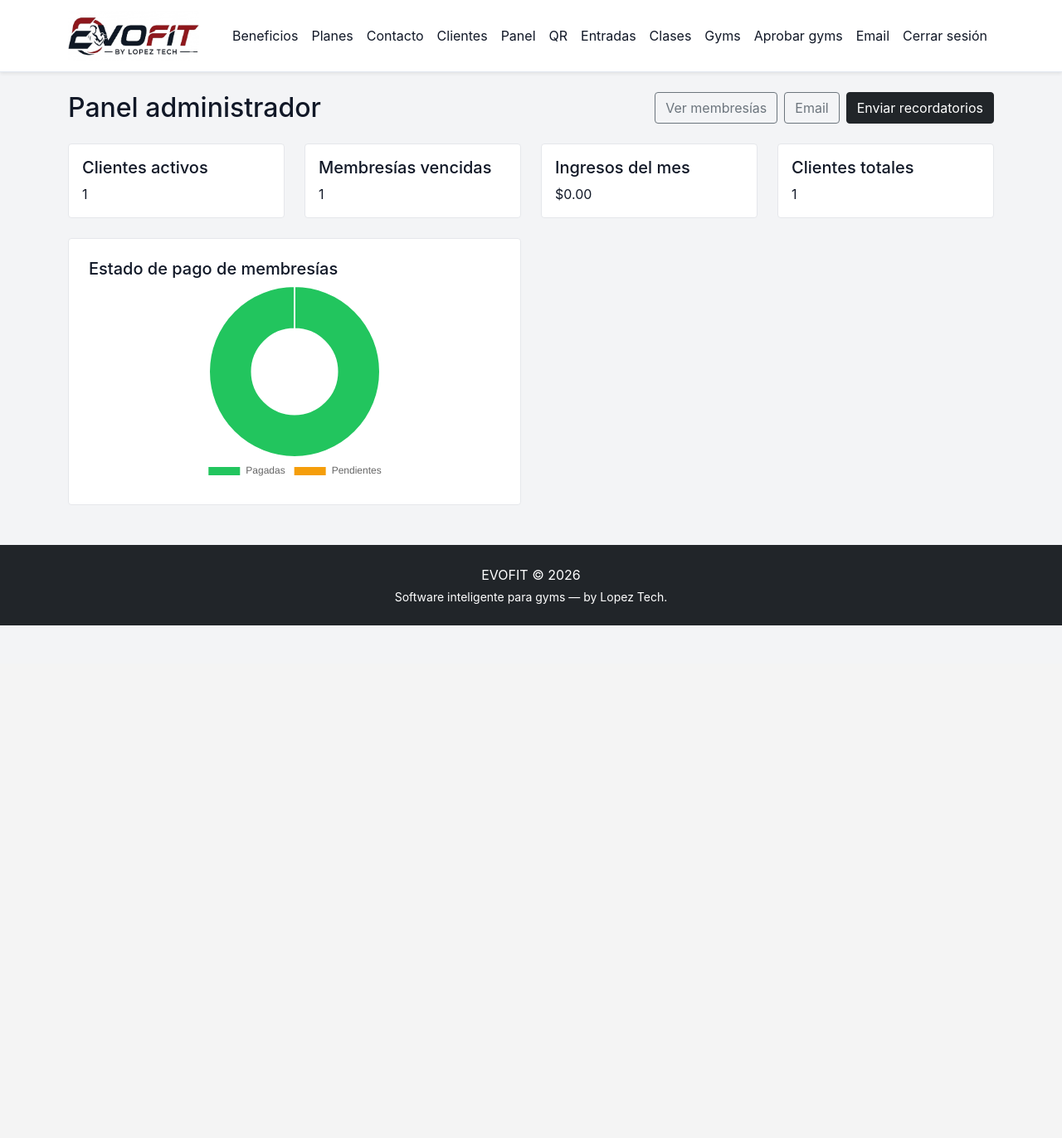
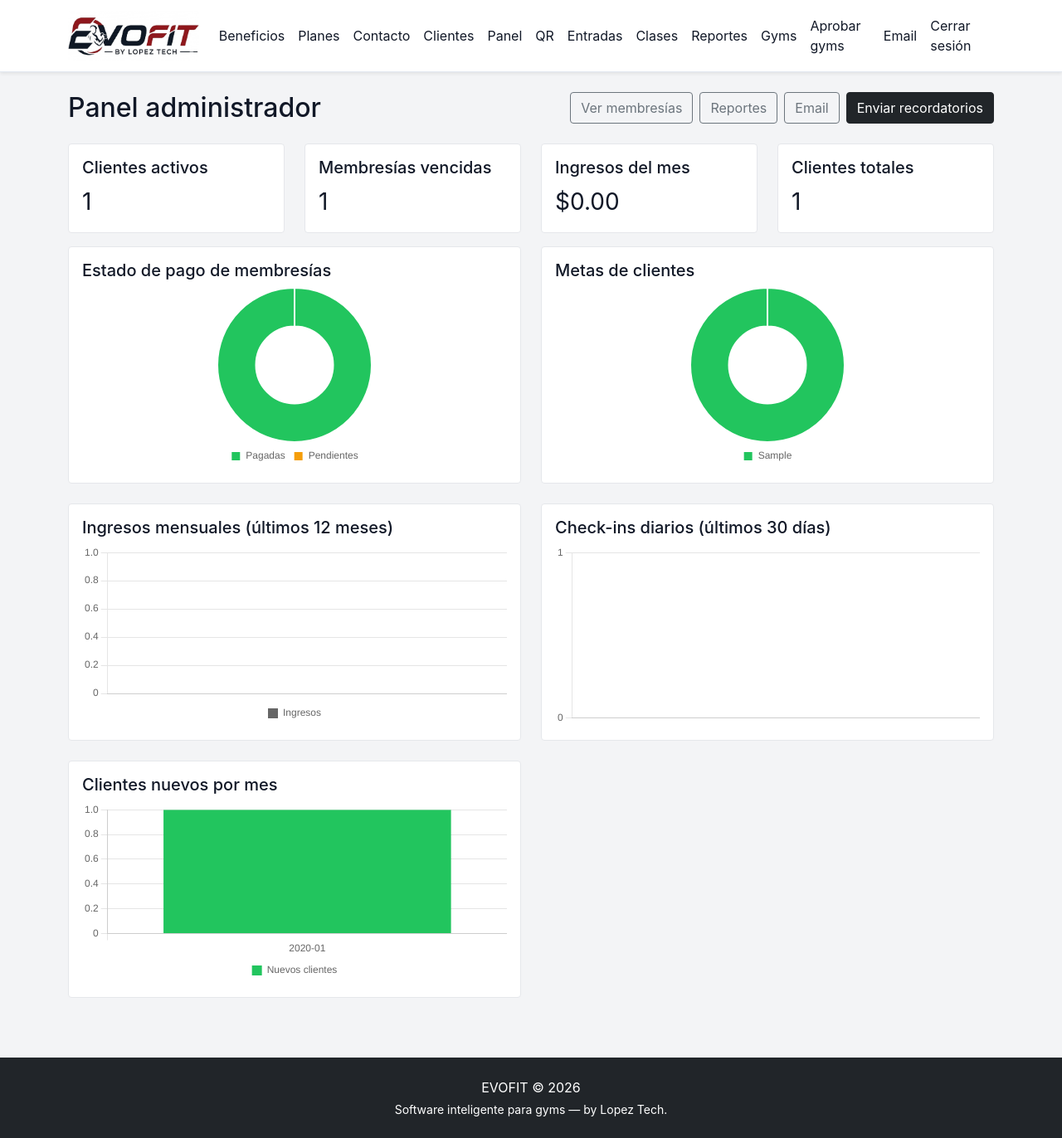
Before and after one commit to LopezTechLT/evofit, a Flask app: page /dashboard in a window 1280 px wide. Shown: the whole page at 83% size. Before the commit the page ends 754 px from the top, so only its background shows below. Run offline with Flask 3, Linux system fonts and the light colour scheme; a user stored in the database is signed in; tables that the repository leaves empty hold one stand-in row (values such as "Sample post").

Commit message:
Add advanced dashboard charts and Excel/PDF reports

```diff
--- a/backend/routes/admin.py
+++ b/backend/routes/admin.py
@@ -28,17 +28,12 @@ def dashboard():
     if current_user.role == 'user':
         return redirect(url_for('main.client_dashboard'))
     gym_id = get_current_gym_id()
+    now = datetime.utcnow()
     # Active clients
     active_clients = Client.query.filter(Client.gym_id == gym_id, Client.membership_status.in_(['active', 'activo'])).count()
-
-    # Expired memberships
-    expired = Membership.query.filter(Membership.gym_id == gym_id, Membership.end_date < datetime.utcnow()).count()
-
-    # Monthly revenue
-    month_start = datetime.utcnow().replace(day=1)
+    expired = Membership.query.filter(Membership.gym_id == gym_id, Membership.end_date < now).count()
+    month_start = now.replace(day=1)
     monthly_revenue = db.session.query(func.sum(Payment.amount)).filter(Payment.gym_id == gym_id, Payment.date >= month_start).scalar() or 0
-
-    # Total clients in the system
     total_clients = Client.query.filter_by(gym_id=gym_id).count()
 
     memberships = Membership.query.filter_by(gym_id=gym_id).all()
@@ -52,13 +47,83 @@ def dashboard():
         else:
             pending_memberships += 1
 
+    # --- Chart data ---
+    one_year_ago = now - timedelta(days=365)
+    thirty_days_ago = now - timedelta(days=30)
+
+    # Monthly revenue last 12 months
+    rev_rows = db.session.query(
+        func.strftime('%Y-%m', Payment.date).label('month'),
+        func.sum(Payment.amount).label('total')
+    ).filter(Payment.gym_id == gym_id, Payment.date >= one_year_ago).group_by('month').order_by('month').all()
+    rev_months = [r.month for r in rev_rows]
+    rev_totals = [float(r.total) for r in rev_rows]
+
+    # Check-ins last 30 days
+    ci_rows = db.session.query(
+        func.date(CheckIn.timestamp).label('day'),
+        func.count(CheckIn.id).label('count')
+    ).filter(CheckIn.gym_id == gym_id, CheckIn.timestamp >= thirty_days_ago).group_by('day').order_by('day').all()
+    ci_days = [r.day for r in ci_rows]
+    ci_counts = [r.count for r in ci_rows]
+
+    # New clients per month
+    nc_rows = db.session.query(
+        func.strftime('%Y-%m', Client.registration_date).label('month'),
+        func.count(Client.id).label('count')
+    ).filter(Client.gym_id == gym_id).group_by('month').order_by('month').all()
+    nc_months = [r.month for r in nc_rows]
+    nc_counts = [r.count for r in nc_rows]
+
+    # Goal distribution
+    goal_rows = db.session.query(Client.goal, func.count(Client.id)).filter(
+        Client.gym_id == gym_id, Client.goal.isnot(None), Client.goal != ''
+    ).group_by(Client.goal).all()
+    goal_labels = [r[0] for r in goal_rows]
+    goal_data = [r[1] for r in goal_rows]
+
     return render_template('dashboard.html',
-                         active_clients=active_clients,
-                         expired=expired,
-                         monthly_revenue=monthly_revenue,
-                         total_clients=total_clients,
-                         paid_memberships=paid_memberships,
-                         pending_memberships=pending_memberships)
+                         active_clients=active_clients, expired=expired,
+                         monthly_revenue=monthly_revenue, total_clients=total_clients,
+                         paid_memberships=paid_memberships, pending_memberships=pending_memberships,
+                         rev_months=rev_months, rev_totals=rev_totals,
+                         ci_days=ci_days, ci_counts=ci_counts,
+                         nc_months=nc_months, nc_counts=nc_counts,
+                         goal_labels=goal_labels, goal_data=goal_data)
+
+
+@admin.route('/reports')
+@login_required
+def reports():
+    if current_user.role == 'user':
+        return redirect(url_for('main.client_dashboard'))
+    return render_template('reports.html')
+
+
+@admin.route('/export/<string:type>')
+@login_required
+def export(type):
+    if current_user.role == 'user':
+        return redirect(url_for('main.client_dashboard'))
+    from flask import Response
+    from backend.utils.reports import export_clients_excel, export_payments_excel, export_checkins_excel
+    gym_id = get_current_gym_id()
+    filename_map = {'clientes': ('clientes.xlsx', export_clients_excel),
+                    'pagos': ('pagos.xlsx', export_payments_excel),
+                    'entradas': ('entradas.xlsx', export_checkins_excel)}
+    if type not in filename_map:
+        flash('Tipo de reporte inválido.', 'danger')
+        return redirect(url_for('admin.reports'))
+    fn, exporter = filename_map[type]
+    if type == 'clientes':
+        data = Client.query.filter_by(gym_id=gym_id).order_by(Client.name).all()
+    elif type == 'pagos':
+        data = Payment.query.filter_by(gym_id=gym_id).order_by(Payment.date.desc()).all()
+    else:
+        data = CheckIn.query.filter_by(gym_id=gym_id).order_by(CheckIn.timestamp.desc()).all()
+    buf = exporter(data)
+    return Response(buf.getvalue(), mimetype='application/vnd.openxmlformats-officedocument.spreadsheetml.sheet',
+                    headers={'Content-Disposition': f'attachment; filename={fn}'})
 
 @admin.route('/memberships')
 @login_required
--- a/backend/templates/base.html
+++ b/backend/templates/base.html
@@ -42,6 +42,7 @@
                             <li class="nav-item"><a class="nav-link" href="{{ url_for('main.escaner') }}">QR</a></li>
                             <li class="nav-item"><a class="nav-link" href="{{ url_for('main.checkins') }}">Entradas</a></li>
                             <li class="nav-item"><a class="nav-link" href="{{ url_for('admin.classes') }}">Clases</a></li>
+                            <li class="nav-item"><a class="nav-link" href="{{ url_for('admin.reports') }}">Reportes</a></li>
                             {% if current_user.is_super_admin %}
                             <li class="nav-item"><a class="nav-link" href="{{ url_for('admin.gyms') }}">Gyms</a></li>
                             <li class="nav-item"><a class="nav-link" href="{{ url_for('admin.pending_gyms') }}">Aprobar gyms</a></li>
--- a/backend/templates/dashboard.html
+++ b/backend/templates/dashboard.html
@@ -1,10 +1,10 @@
 {% extends "base.html" %}
-
 {% block content %}
-<div class="d-flex align-items-center justify-content-between mb-4">
+<div class="d-flex align-items-center justify-content-between mb-4 flex-wrap gap-2">
     <h2 class="mb-0">Panel administrador</h2>
     <div class="d-flex gap-2">
         <a href="{{ url_for('admin.memberships') }}" class="btn btn-outline-secondary">Ver membresías</a>
+        <a href="{{ url_for('admin.reports') }}" class="btn btn-outline-secondary">Reportes</a>
         {% if current_user.is_super_admin %}
             <a href="{{ url_for('admin.email_config') }}" class="btn btn-outline-secondary">Email</a>
             <form method="POST" action="{{ url_for('admin.send_reminders') }}" style="display:inline">
@@ -14,75 +14,111 @@
     </div>
 </div>
 <div class="row">
-    <div class="col-md-3">
-        <div class="card">
-            <div class="card-body">
-                <h5 class="card-title">Clientes activos</h5>
-                <p class="card-text">{{ active_clients }}</p>
+    <div class="col-md-3 mb-3">
+        <div class="card"><div class="card-body"><h5 class="card-title">Clientes activos</h5><p class="card-text fs-3">{{ active_clients }}</p></div></div>
+    </div>
+    <div class="col-md-3 mb-3">
+        <div class="card"><div class="card-body"><h5 class="card-title">Membresías vencidas</h5><p class="card-text fs-3">{{ expired }}</p></div></div>
+    </div>
+    <div class="col-md-3 mb-3">
+        <div class="card"><div class="card-body"><h5 class="card-title">Ingresos del mes</h5><p class="card-text fs-3">${{ "%.2f"|format(monthly_revenue) }}</p></div></div>
+    </div>
+    <div class="col-md-3 mb-3">
+        <div class="card"><div class="card-body"><h5 class="card-title">Clientes totales</h5><p class="card-text fs-3">{{ total_clients }}</p></div></div>
+    </div>
+</div>
+<div class="row">
+    <div class="col-lg-6 mb-4">
+        <div class="card p-3">
+            <h5 class="card-title">Estado de pago de membresías</h5>
+            <div style="position:relative;height:220px"><canvas id="paymentStatusChart"></canvas></div>
+        </div>
+    </div>
+    <div class="col-lg-6 mb-4">
+        <div class="card p-3">
+            <h5 class="card-title">Metas de clientes</h5>
+            <div style="position:relative;height:220px"><canvas id="goalChart"></canvas></div>
         </div>
     </div>
 </div>
-    <div class="col-md-3">
-        <div class="card">
-            <div class="card-body">
-                <h5 class="card-title">Membresías vencidas</h5>
-                <p class="card-text">{{ expired }}</p>
+<div class="row">
+    <div class="col-lg-6 mb-4">
+        <div class="card p-3">
+            <h5 class="card-title">Ingresos mensuales (últimos 12 meses)</h5>
+            <div style="position:relative;height:220px"><canvas id="revenueChart"></canvas></div>
+        </div>
+    </div>
+    <div class="col-lg-6 mb-4">
+        <div class="card p-3">
+            <h5 class="card-title">Check-ins diarios (últimos 30 días)</h5>
+            <div style="position:relative;height:220px"><canvas id="checkinChart"></canvas></div>
         </div>
     </div>
 </div>
-    <div class="col-md-3">
-        <div class="card">
-            <div class="card-body">
-                <h5 class="card-title">Ingresos del mes</h5>
-                <p class="card-text">${{ "%.2f"|format(monthly_revenue) }}</p>
-            </div>
-        </div>
-    </div>
-    <div class="col-md-3">
-        <div class="card">
-            <div class="card-body">
-                <h5 class="card-title">Clientes totales</h5>
-                <p class="card-text">{{ total_clients }}</p>
-            </div>
-        </div>
-    </div>
-</div>
-<div class="row mt-4">
-    <div class="col-lg-6">
-        <div class="card p-4">
-            <h5 class="card-title">Estado de pago de membresías</h5>
-            <div style="position: relative; height: 240px;">
-                <canvas id="paymentStatusChart"></canvas>
-            </div>
+<div class="row">
+    <div class="col-lg-6 mb-4">
+        <div class="card p-3">
+            <h5 class="card-title">Clientes nuevos por mes</h5>
+            <div style="position:relative;height:220px"><canvas id="newClientsChart"></canvas></div>
         </div>
     </div>
 </div>
 <script src="https://cdn.jsdelivr.net/npm/chart.js"></script>
 <script>
-    const paymentStatusCanvas = document.getElementById('paymentStatusChart');
-    if (paymentStatusCanvas && window.Chart) {
-        const existingChart = Chart.getChart ? Chart.getChart(paymentStatusCanvas) : null;
-        if (existingChart) existingChart.destroy();
+const colors = ['#22c55e','#f59e0b','#ef4444','#3b82f6','#8b5cf6','#ec4899','#14b8a6','#f97316'];
 
-        new Chart(paymentStatusCanvas, {
-            type: 'doughnut',
+function initChart(id, type, labels, data, label, bgColor) {
+    const canvas = document.getElementById(id);
+    if (!canvas) return;
+    Chart.getChart(canvas)?.destroy();
+    new Chart(canvas, {
+        type: type,
         data: {
-                labels: ['Pagadas', 'Pendientes'],
+            labels: labels,
             datasets: [{
-                    data: [{{ paid_memberships }}, {{ pending_memberships }}],
-                    backgroundColor: ['#22c55e', '#f59e0b'],
-                    borderColor: ['#ffffff', '#ffffff'],
-                    borderWidth: 2
+                label: label,
+                data: data,
+                backgroundColor: bgColor || colors.slice(0, labels.length),
+                borderColor: '#ffffff',
+                borderWidth: type === 'doughnut' ? 2 : 0
             }]
         },
         options: {
             responsive: true,
             maintainAspectRatio: false,
-                plugins: {
-                    legend: {
-                        position: 'bottom'
+            plugins: { legend: { position: 'bottom', labels: { boxWidth: 12 } } },
+            scales: type === 'bar' ? { y: { beginAtZero: true } } : undefined
         }
+    });
 }
+
+initChart('paymentStatusChart', 'doughnut', ['Pagadas','Pendientes'], [{{ paid_memberships }},{{ pending_memberships }}]);
+initChart('goalChart', 'doughnut', {{ goal_labels | tojson }}, {{ goal_data | tojson }});
+initChart('revenueChart', 'bar', {{ rev_months | tojson }}, {{ rev_totals | tojson }}, 'Ingresos');
+initChart('newClientsChart', 'bar', {{ nc_months | tojson }}, {{ nc_counts | tojson }}, 'Nuevos clientes');
+
+// Check-ins: line chart
+const ciCanvas = document.getElementById('checkinChart');
+if (ciCanvas && window.Chart) {
+    Chart.getChart(ciCanvas)?.destroy();
+    new Chart(ciCanvas, {
+        type: 'line',
+        data: {
+            labels: {{ ci_days | tojson }},
+            datasets: [{
+                label: 'Check-ins',
+                data: {{ ci_counts | tojson }},
+                borderColor: '#3b82f6',
+                backgroundColor: 'rgba(59,130,246,0.1)',
+                fill: true,
+                tension: 0.3
+            }]
+        },
+        options: {
+            responsive: true,
+            maintainAspectRatio: false,
+            plugins: { legend: { display: false } },
+            scales: { y: { beginAtZero: true, ticks: { stepSize: 1 } } }
         }
     });
 }
--- a/requirements.txt
+++ b/requirements.txt
@@ -12,3 +12,4 @@ email-validator==2.1.0
 gunicorn
 flask-cors
 Flask-Mail==0.9.1
+openpyxl==3.1.5
```
Also changed, not shown: backend/routes/main.py (+10 -0 lines), backend/templates/print_clients.html (added, +39 -0 lines), backend/templates/reports.html (added, +46 -0 lines), backend/utils/reports.py (added, +66 -0 lines), backend/instance/gymflow.db. Lines whose indentation alone changed are shown as unchanged.
